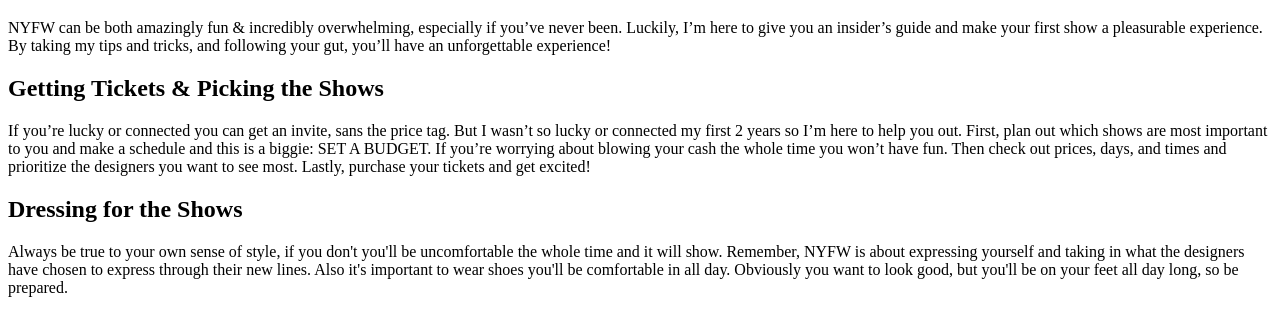
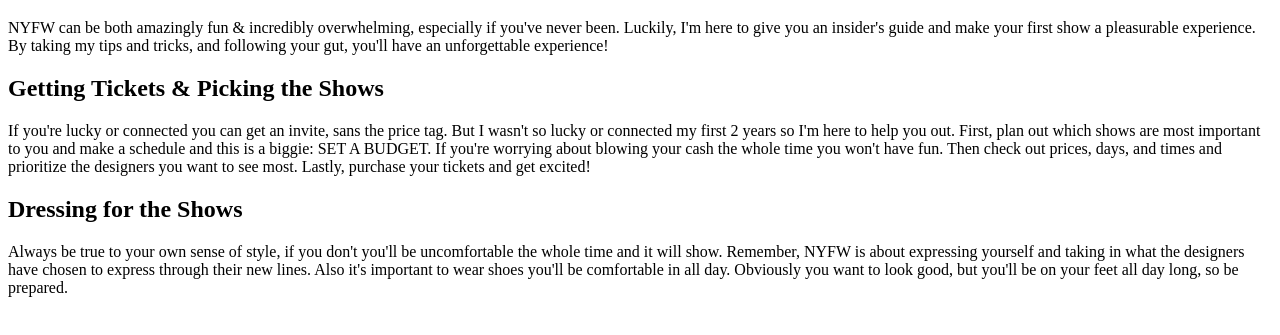
Before and after one commit to Sreyeesh/fashion-blog, a plain HTML site: page index.html in a window 1280 px wide. Shown: the part 61-396 px from the top of the page. Drawn offline with Linux system fonts and the light colour scheme.

Commit message:
fix: use plain apostrophes in all paragraphs

```diff
--- a/index.html
+++ b/index.html
@@ -10,13 +10,13 @@
 <body>
 
   <h1>An Insider's Guide to NYFW</h1>
-  <p>NYFW can be both amazingly fun &amp; incredibly overwhelming, especially if you’ve never been. Luckily, I’m here to
-    give you an insider’s guide and make your first show a pleasurable experience. By taking my tips and tricks, and
-    following your gut, you’ll have an unforgettable experience!</p>
+  <p>NYFW can be both amazingly fun &amp; incredibly overwhelming, especially if you've never been. Luckily, I'm here to
+    give you an insider's guide and make your first show a pleasurable experience. By taking my tips and tricks, and
+    following your gut, you'll have an unforgettable experience!</p>
   <h2>Getting Tickets &amp; Picking the Shows</h2>
-  <p>If you’re lucky or connected you can get an invite, sans the price tag. But I wasn’t so lucky or connected my first
-    2 years so I’m here to help you out. First, plan out which shows are most important to you and make a schedule and
-    this is a biggie: SET A BUDGET. If you’re worrying about blowing your cash the whole time you won’t have fun. Then
+  <p>If you're lucky or connected you can get an invite, sans the price tag. But I wasn't so lucky or connected my first
+    2 years so I'm here to help you out. First, plan out which shows are most important to you and make a schedule and
+    this is a biggie: SET A BUDGET. If you're worrying about blowing your cash the whole time you won't have fun. Then
     check out prices, days, and times and prioritize the designers you want to see most. Lastly, purchase your tickets
     and get excited!</p>
   <h2>Dressing for the Shows</h2>
```
